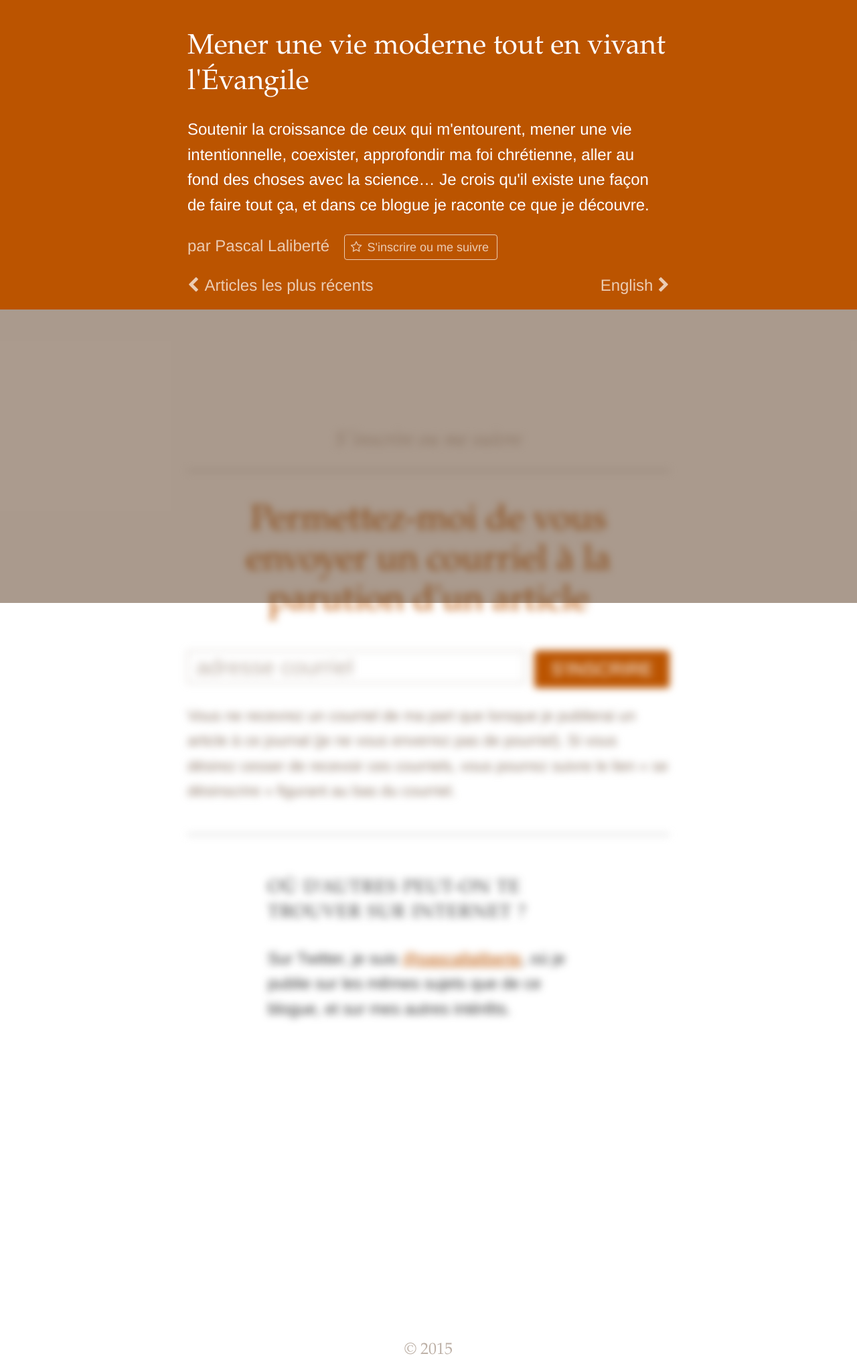
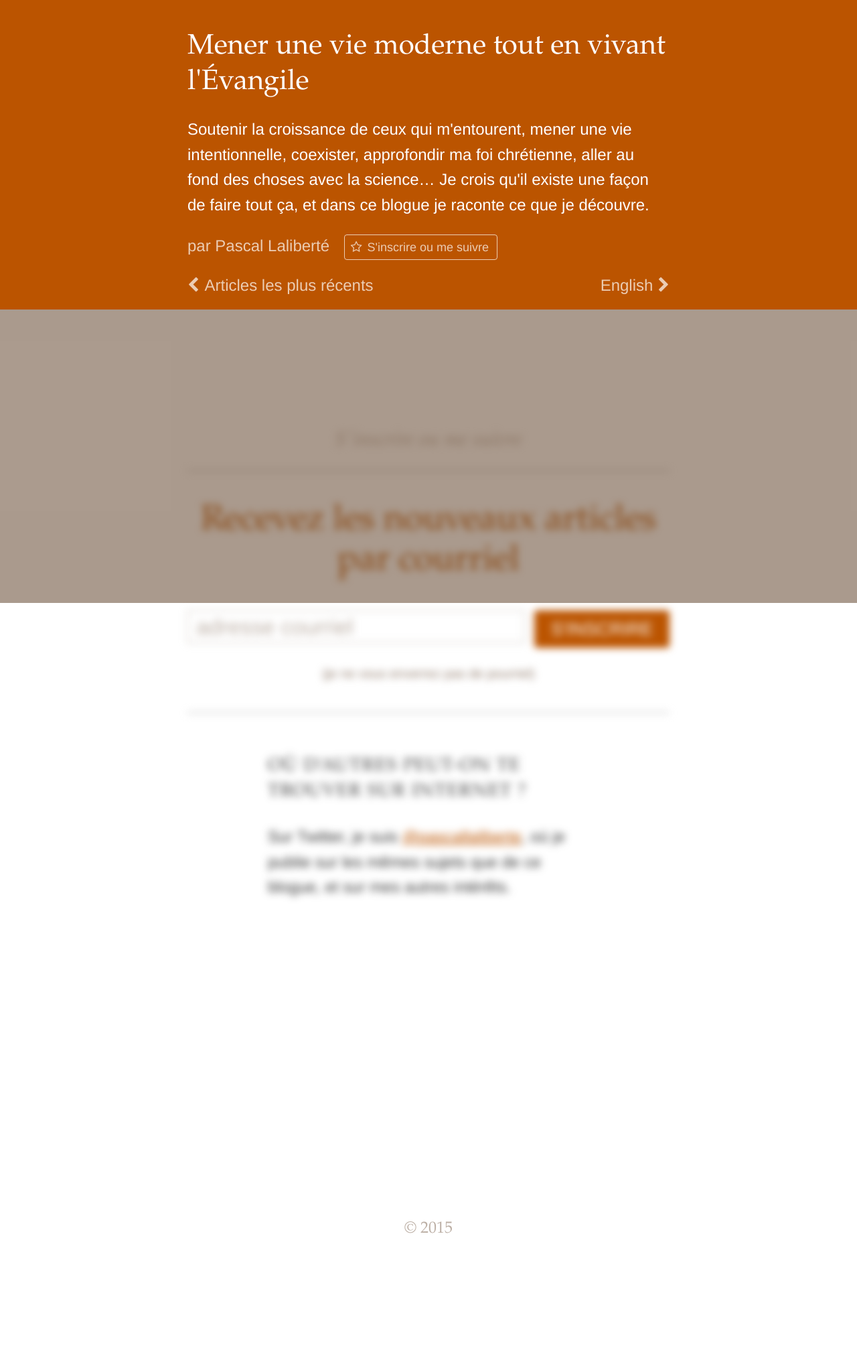
Before and after one commit to pascallaliberte/par.pascallaliberte.me, a Jekyll site: the page built from sinscrire-suivre/index.html, in a window 1280 px wide. Shown: the whole page at 67% size. Built offline with Jekyll 4.4.1, drawn with Linux system fonts in a browser that asks for light colours; nearby versions of some CDN libraries; after the commit the page ends 1854 px from its top, so only the background shows below that.

Commit message:
Simplifier la page d'inscription

```diff
--- a/a/css/modules/subscribe-follow.css
+++ b/a/css/modules/subscribe-follow.css
@@ -167,7 +167,8 @@
 /* line 98, ../../sass/modules/subscribe-follow.sass */
 .subscribe-follow-note {
   color: #907b6b;
-  font-size: 15px;
-  font-size: 1.5rem;
+  font-size: 13px;
+  font-size: 1.3rem;
   margin-bottom: 2em;
+  text-align: center;
 }
--- a/a/sass/modules/subscribe-follow.sass
+++ b/a/sass/modules/subscribe-follow.sass
@@ -97,5 +97,6 @@
 
 .subscribe-follow-note
   color: darken(#BCAFA5, 20%)
-  +rem(font-size, 15px)
+  +rem(font-size, 13px)
   margin-bottom: 2em
+  text-align: center
--- a/sinscrire-suivre/index.html
+++ b/sinscrire-suivre/index.html
@@ -8,7 +8,7 @@ alt_lang_path: /subscribe-follow/
 <div class="subscribe-follow" id="subscribe-follow">
 
   <section class="subscribe-follow-primary">
-    <h2>Permettez-moi de vous envoyer un courriel à la parution d'un article</h2>
+    <h2>Recevez les nouveaux articles par courriel</h2>
 
     <form class="subscribe-follow-email-form"
       action="https://tinyletter.com/par-pascallaliberte" method="post"
@@ -20,7 +20,7 @@ alt_lang_path: /subscribe-follow/
     </form>
 
     <p class="note subscribe-follow-note">
-      Vous ne recevrez un courriel de ma part que lorsque je publierai un article à ce journal (je ne vous enverrez pas de pourriel). Si vous désirez cesser de recevoir ces courriels, vous pourrez suivre le lien « se désinscrire » figurant au bas du courriel.
+      (je ne vous enverrez pas de pourriel)
     </p>
 
   </section>
```
